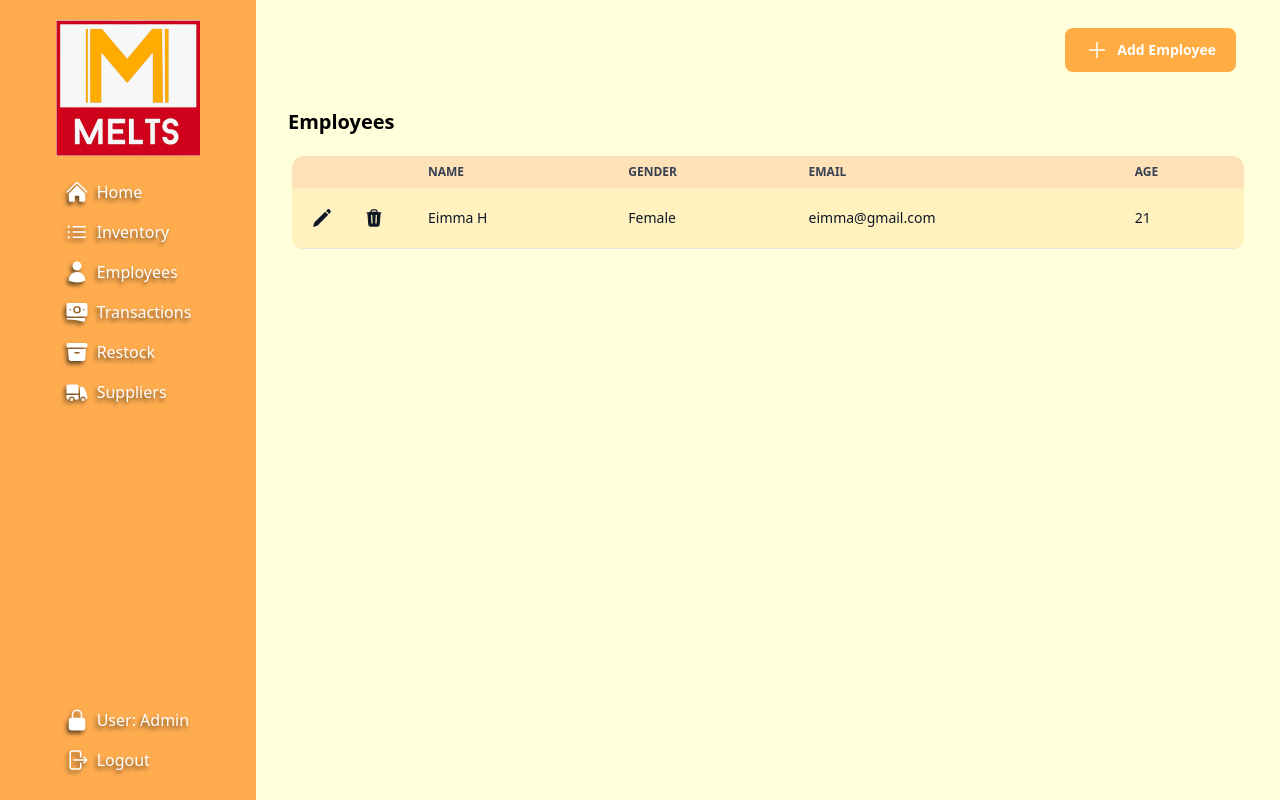
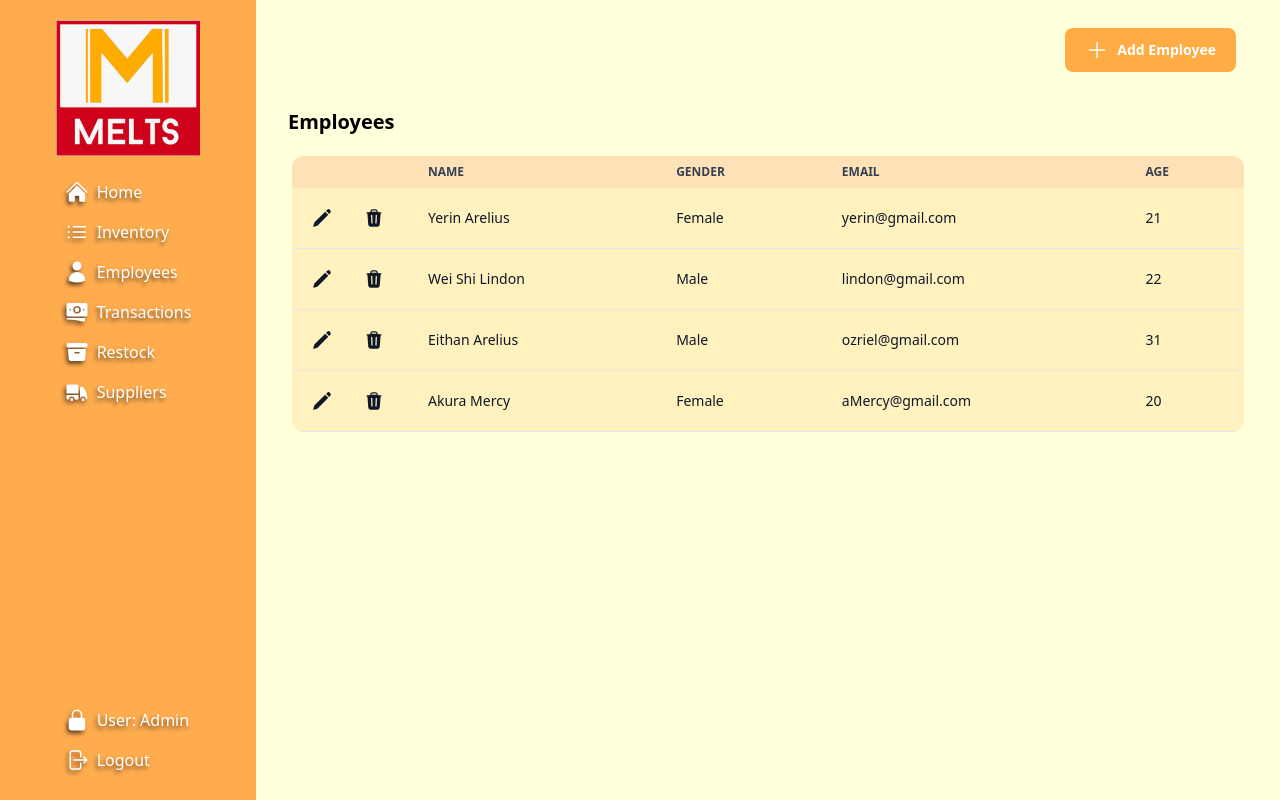
Before and after one commit to rcSabucido/melts-inventory, a React (Vite) app: page /employee in a window 1280 px wide. Built offline with nearby package versions, Linux system fonts and the light colour scheme.

Commit message:
#8 Add dummy data to Employee page

```diff
--- a/src/pages/Employee.jsx
+++ b/src/pages/Employee.jsx
@@ -7,10 +7,28 @@ const EmployeePage = () => {
   const columns = ['Name', 'Gender', 'Email', 'Age'];
   const tableData = [
       {
-          'Name': 'Eimma H',
+          'Name': 'Yerin Arelius',
           'Gender': 'Female',
-          'Email': 'eimma@gmail.com',
+          'Email': 'yerin@gmail.com',
           'Age': 21
+      },
+      {
+          'Name': 'Wei Shi Lindon',
+          'Gender': 'Male',
+          'Email': 'lindon@gmail.com',
+          'Age': 22
+      },
+      {
+          'Name': 'Eithan Arelius',
+          'Gender': 'Male',
+          'Email': 'ozriel@gmail.com',
+          'Age': 31
+      },
+      {
+        'Name': 'Akura Mercy',
+        'Gender': 'Female',
+        'Email': 'aMercy@gmail.com',
+        'Age': 20
       }
   ];
   return (
```
